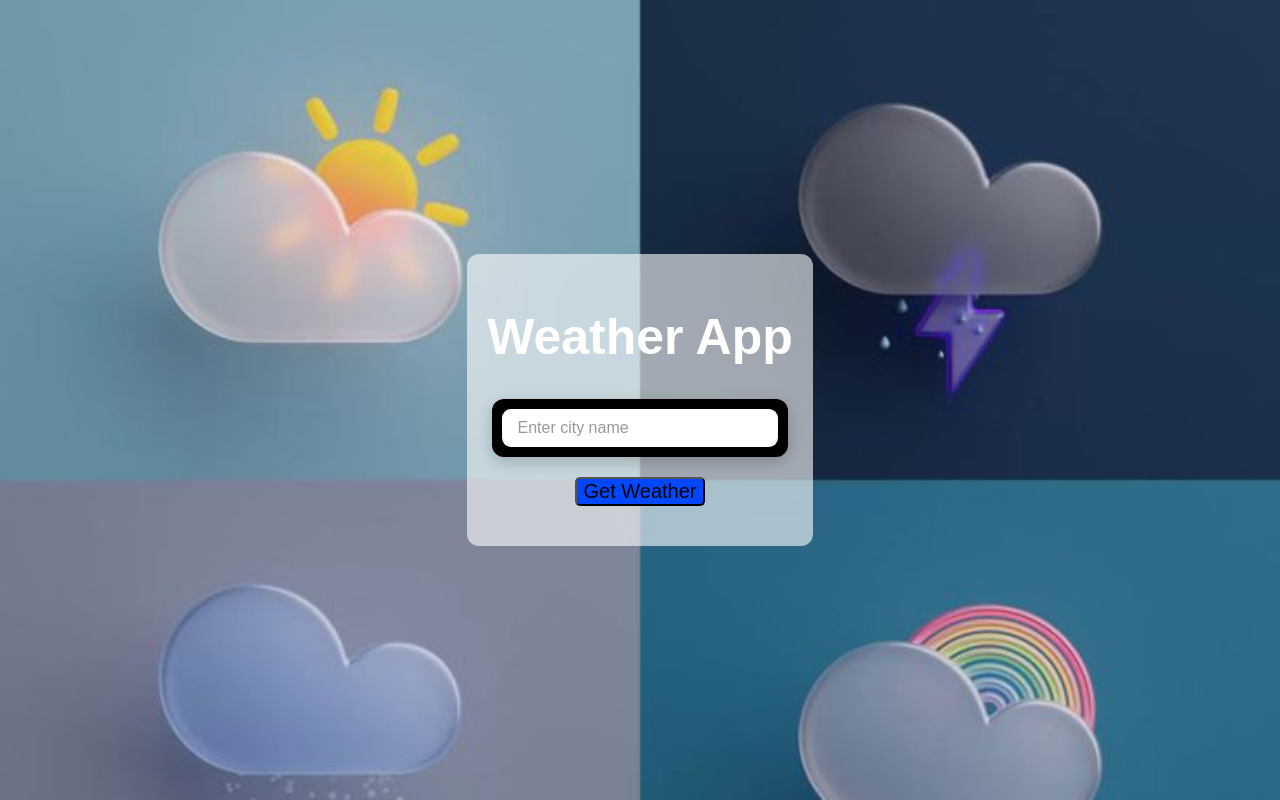
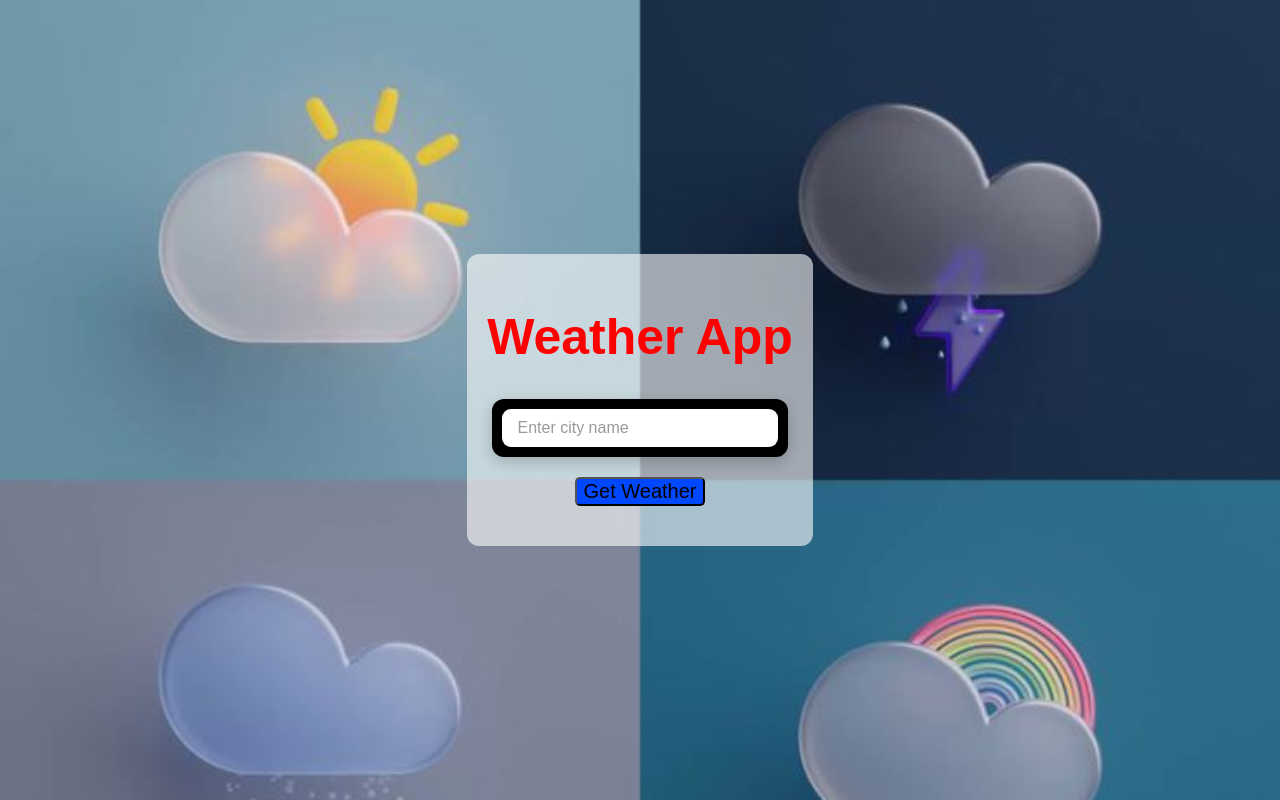
Before and after one commit to Algon31/weather-app, a plain HTML site: page index.html in a window 1280 px wide. Drawn offline with Linux system fonts and the light colour scheme; a web font is replaced by a local one.

```diff
--- a/cssandscripts/scripts.js
+++ b/cssandscripts/scripts.js
@@ -48,7 +48,7 @@
   } else {
     document.getElementById("weatherDisplay").innerHTML = `<p>City not found.</p>`;
   }
-  console.log("Button clicked");
+  console.log("did you get it !!");
 }
 
 // Function to change the background based on weather condition
@@ -77,5 +77,5 @@
   body.style.backgroundImage = weatherBackgrounds[normalizedCondition] || defaultBackground;
   body.style.backgroundSize = "cover"; // Ensure the image covers the screen
   body.style.backgroundRepeat = "no-repeat";
-  body.style.transition = "background 0.5s ease"; // Smooth transition
+  // body.style.transition = "background 0.5s ease"; // Smooth transition
 }
--- a/cssandscripts/styles.css
+++ b/cssandscripts/styles.css
@@ -43,7 +43,7 @@
 
 /* Title Animation */
 .tile {
-  color:#ffffff ;
+  color:#ff0000 ;
   max-width: auto;
   /* background: #000; */
   font-family: "Protest Revolution", sans-serif;
```
